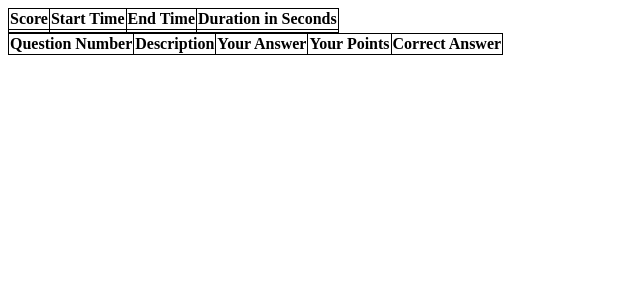
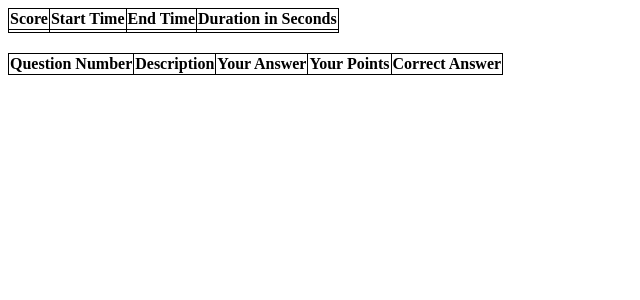
Before and after one commit to btfuhrma/CS3425-Group-Project, a PHP site: page /checkScore.php in a window 1280 px wide. Shown: the top 300 px of the page, without its empty margins (0-640 px from the left). Run offline with PHP 8.4, Linux system fonts and the light colour scheme; the visitor is signed in with stand-in values (Sample User, id 1); data that the repository does not hold is empty.

Commit message:
Update checkScore.php

```diff
--- a/checkScore.php
+++ b/checkScore.php
@@ -19,7 +19,7 @@
             border-collapse: collapse
         }
     </style>
-    <table>
+    <table style="margin-bottom: 20px;">
         <tr>
             <th>
                 <b>
```
